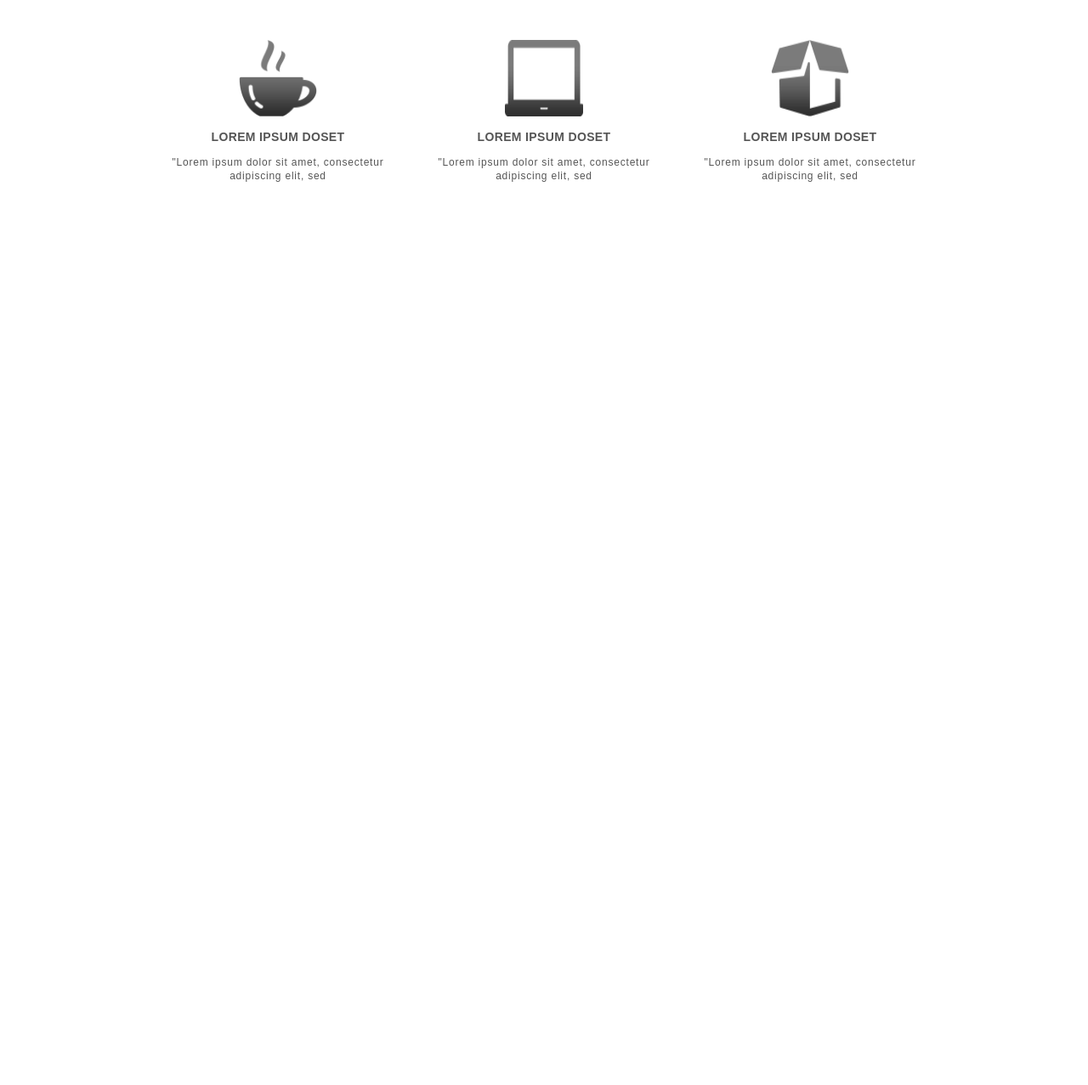
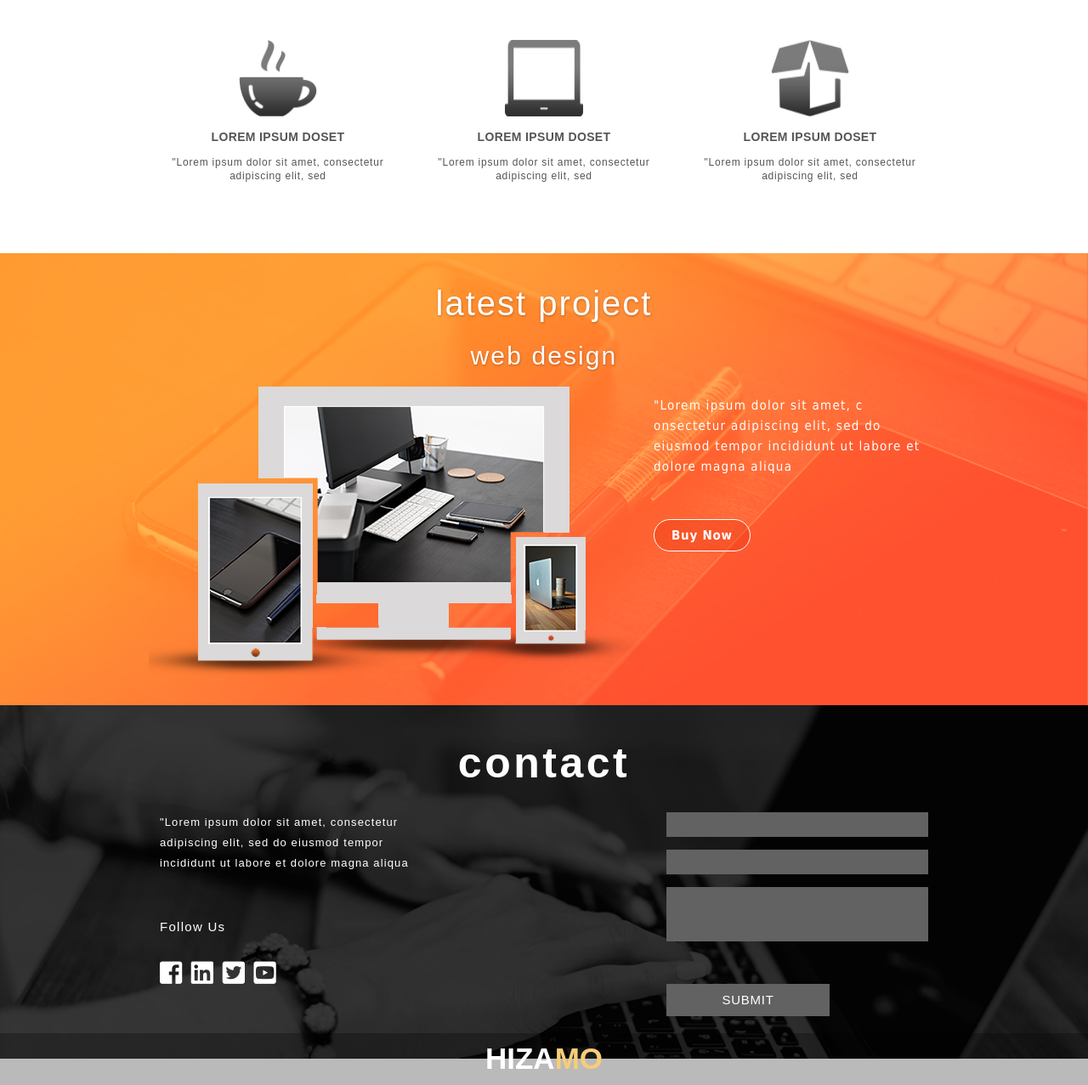
Before and after one commit to gegelya/Project2, a website: page src/index.html in a window 1280 px wide. Shown: the part 693-1970 px from the top of the page at 85% size. Before the commit the page ends 991 px from the top, so only its background shows below. Drawn offline with nearby package versions, Linux system fonts and the light colour scheme; files that its build step writes are made by us from their sources; a web font is replaced by a local one.

Commit message:
all page done

```diff
--- a/src/index.html
+++ b/src/index.html
@@ -13,7 +13,6 @@
 <body>
 	<header>
 		<div class="menu">
-
 			<ul class="menu-item-general">
 				<li class="menu-item">
 					<a href="#" class="menu-link">HOME</a>
@@ -87,5 +86,47 @@
 				<p class="services-text">"Lorem ipsum dolor sit amet, consectetur adipiscing elit, sed </p>
 		</div>
 	</div>
+	<div class="project-container">
+		<p class="project-header">latest project</p>
+		<p class="project-new-design">web design</p>
+		<div class="image-project">
+			<img src="img/computer.png" alt="computer">
+			<div class="text-project">
+				<p>"Lorem ipsum dolor sit amet, c
+					onsectetur adipiscing elit,
+					sed do eiusmod tempor incididunt
+					ut labore et dolore magna aliqua</p>
+					<a class="btn-project" href="#">Buy Now</a>
+			</div>
+		</div>
+	</div>
+<div class="footer">
+		<p class="footer-header">contact</p>
+	<div class="footer-wrapper">
+		<div class="footer-text">
+	<p class="text-footer-mo-margin">"Lorem ipsum dolor sit amet,
+		consectetur adipiscing elit,
+		sed do eiusmod tempor incididunt
+		ut labore et dolore magna aliqua
+	</p>
+		<p class="footer-follow-us">Follow Us</p>
+		<div class="footer-social-media">
+				<i class="fab fa-facebook-square"></i>
+				<i class="fab fa-linkedin"></i>
+				<i class="fab fa-twitter-square"></i>
+				<i class="fab fa-youtube-square"></i>
+		</div>
+		</div>
+		<div class="footer-input">
+			<input class="footer-input-name" type="text" name="Name" id="1" size="35">
+			<input class="footer-input-email" type="text" name="Email" id="2">
+			<input class="footer-input-message" type="text" name="Message" id="3">
+			<a class="btn-footer" href="#">SUBMIT</a>
+		</div>
+	</div>
+	<div class="footer-line">
+		<p class="hizamo-bottom">HIZA<span class="dif-color">MO</span></p>
+	</div>
+</div>
 </body>
 </html>
--- a/src/sass/build.scss
+++ b/src/sass/build.scss
@@ -208,3 +208,183 @@ h1 {
     letter-spacing: 0.78px;
     color: #555555;
 }
+
+.project-container {
+    text-align: center;
+    padding: 30px;
+    background: url(../img/black-iphone-on-black-office-desk-picjumbo-com.png) no-repeat center top/ cover;
+}
+
+.project-header {
+    text-shadow: 0.5px 0.9px 3px rgba(0, 0, 0, 0.27);
+    font-size: 40px;
+    margin: 0 auto;
+    line-height: 1.48;
+    letter-spacing: 2px;
+    color: #ffffff;
+}
+
+.project-new-design {
+    text-shadow: 0.5px 0.9px 3px rgba(0, 0, 0, 0.27);
+    font-size: 30px;
+    margin: 0 auto;
+    line-height: 2.11;
+    letter-spacing: 2.1px;
+    color: #ffffff;
+}
+
+.image-project {
+    display: flex;
+    text-align: left;
+    max-width: 930px;
+    margin: 0 auto;
+}
+
+.text-project {
+    font-family: Tahoma;
+    font-size: 15px;
+    line-height: 1.6;
+    letter-spacing: 1.28px;
+    text-align: left;
+    color: #ffffff;
+}
+
+.btn-project {
+    display: inline-block;
+    margin-top: 35px;
+    border: solid 1px #ffffff;
+    border-radius: 20px;
+    background: rgba(231, 41, 7, 0.3);
+    padding-top: 10px;
+    padding-right: 20px;
+    padding-bottom: 10px;
+    padding-left: 20px;
+    max-width: 150px;
+    height: 16px;
+    font-size: 15px;
+    font-weight: 600;
+    line-height: 1.07;
+    letter-spacing: 0.75px;
+    text-decoration: none;
+    color: #ffffff;
+}
+
+.btn-project:hover {
+    background-color: #f1a751;
+    color: rgb(31, 30, 30);
+}
+
+.footer {
+    text-align: center;
+    padding: 30px;
+    background: url(../img/young-woman-working-typing-on-her-laptop-picjumbo-com.png) no-repeat center top/ cover;
+}
+
+.footer-header {
+    font-size: 50px;
+    margin-top: 30px;
+    margin-bottom: 0;
+    font-weight: 600;
+    line-height: 0.32;
+    letter-spacing: 3.5px;
+    color: #fefefe;
+}
+
+.footer-wrapper {
+    display: flex;
+    justify-content: space-around;
+    margin-top: 30px;
+    padding: 20px;
+}
+
+.text-footer-mo-margin {
+    margin: 0;
+}
+
+.footer-text {
+    max-width: 320px;
+    font-size: 13px;
+    line-height: 1.85;
+    letter-spacing: 1.11px;
+    text-align: left;
+    color: #ffffff;
+}
+
+.footer-follow-us {
+    font-size: 15px;
+    margin-top: 50px;
+    line-height: 1.6;
+    letter-spacing: 1.28px;
+    text-align: left;
+    color: #ffffff;
+}
+
+.footer-social-media {
+    font-size: 30px;
+}
+
+.footer-input {
+    display: flex;
+    flex-direction: column;
+}
+
+.footer-input-name {
+    display: inline-block;
+    height: 25px;
+    margin-bottom: 15px;
+    border: 1px solid #626262;
+    background-color: #626262;
+}
+
+.footer-input-email {
+    display: inline-block;
+    height: 25px;
+    margin-bottom: 15px;
+    border: 1px solid #626262;
+    background-color: #626262;
+}
+
+.footer-input-message {
+    display: inline-block;
+    height: 60px;
+    margin-bottom: 15px;
+    border: 1px solid #626262;
+    background-color: #626262;
+}
+
+.btn-footer {
+    display: inline-block;
+    margin-top: 35px;
+    border: solid 1px #626262;
+    background: #626262;
+    padding-top: 10px;
+    padding-right: 20px;
+    padding-bottom: 10px;
+    padding-left: 20px;
+    max-width: 150px;
+    height: 16px;
+    font-size: 15px;
+    line-height: 1.07;
+    letter-spacing: 0.75px;
+    text-decoration: none;
+    color: #ffffff;
+}
+
+.btn-footer:hover {
+    background-color: #f1a751;
+    color: rgb(31, 30, 30);
+}
+
+.footer-line {
+    position: absolute;
+    padding: 10px;
+    left: 0;
+    right: 0;
+    background-color: rgba(0, 0, 0, 0.27)
+}
+
+.hizamo-bottom {
+    margin: 0;
+    font-size: 35px;
+    font-weight: 600;
+}
```
Also changed, not shown: src/img/computer.png (added), src/img/social-media.png (added).
